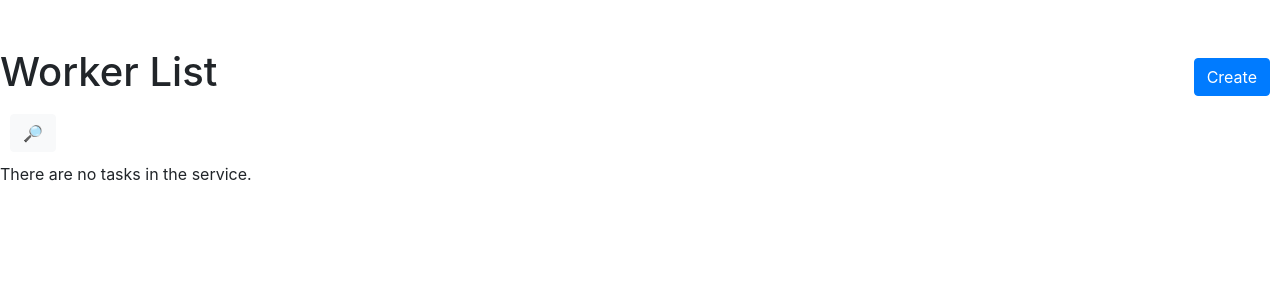
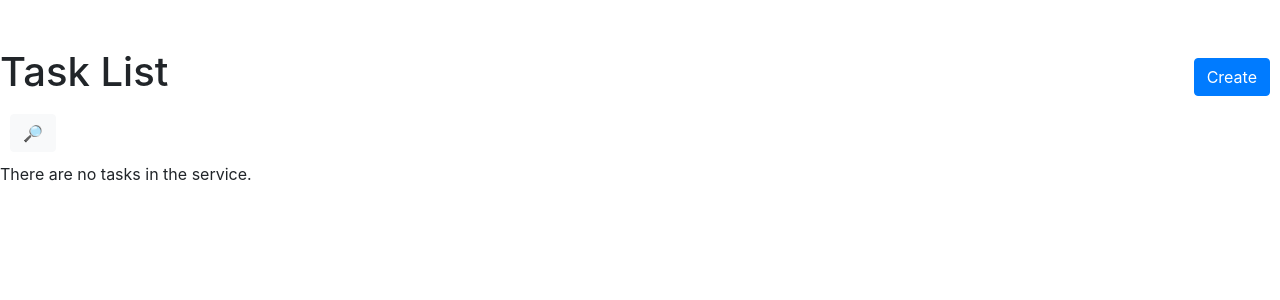
Before and after one commit to leetwinoff/team-task-manager, a Django app: page /task_list/ in a window 1280 px wide. Shown: the part 56-356 px from the top of the page. Run offline with Django 4.2, Linux system fonts and the light colour scheme; the visitor is signed in with stand-in values (Sample User, id 1); data that the repository does not hold is empty; some libraries are stand-ins or nearby versions.

Commit message:
Updated urls, added link for task assignment

```diff
--- a/tasks/models.py
+++ b/tasks/models.py
@@ -12,6 +12,11 @@ class Position(models.Model):
 class Worker(AbstractUser):
     position = models.ForeignKey(Position, on_delete=models.CASCADE, null=True)
     years_of_experience = models.IntegerField()
+
+    class Meta:
+
+        verbose_name = "worker"
+        verbose_name_plural = "workers"
 
 
 class TaskType(models.Model):
--- a/tasks/urls.py
+++ b/tasks/urls.py
@@ -16,7 +16,8 @@ from tasks.views import (
     TaskTypeListView,
     TaskTypeDetailView,
     TaskTypeUpdateView,
-    TaskTypeDeleteView, TaskUpdateView, WorkerCreateView, PositionCreateView, TaskTypeCreateView,
+    TaskTypeDeleteView, TaskUpdateView, WorkerCreateView, PositionCreateView, TaskTypeCreateView, WorkerDeleteView,
+    toggle_assign_to_task,
 )
 
 
@@ -29,10 +30,16 @@ urlpatterns = [
     path("task/create/", TaskCreateView.as_view(), name="task-create"),
     path("task/<int:pk>/update", TaskUpdateView.as_view(), name="task-update"),
     path("task/<int:pk>/delete/", TaskDeleteView.as_view, name="task-delete"),
+    path(
+        "task/<int:pk>/toggle-assign/",
+        toggle_assign_to_task,
+        name="toggle-task-assign",
+    ),
     path("worker_list/", WorkerListView.as_view(), name="worker-list"),
     path("worker/<int:pk>/", WorkerDetailView.as_view(), name="worker-detail"),
     path("worker/create/", WorkerCreateView.as_view(), name="worker-create"),
     path("worker/<int:pk>/update/", WorkerUpdateView.as_view(), name="worker-update"),
+    path("worker/<int:pk>/delete/", WorkerDeleteView.as_view(), name="worker-delete"),
     path("positions/", PositionListView.as_view(), name="positions-list"),
     path("positions/<int:pk>/", PositionDetailView.as_view(), name="positions-detail"),
     path("positions/create/", PositionCreateView.as_view(), name="position-create"),
--- a/templates/tasks/task_list.html
+++ b/templates/tasks/task_list.html
@@ -3,7 +3,7 @@
 
 {% block content %}
     <h1>
-      Worker List
+      Task List
       <a href="{% url 'tasks:task-create' %}" class="btn btn-primary link-to-page" style="float: right; margin: 10px">
         Create
       </a>
@@ -16,6 +16,7 @@
     {% if task_list %}
     <table class="table table-striped">
       <tr>
+        <th>ID</th>
         <th>Name</th>
         <th>Description</th>
         <th>Dead line date</th>
@@ -26,6 +27,7 @@
       </tr>
     {% for task in task_list %}
       <tr>
+        <td><a href="/task/{{ task.pk }}/">{{ task.id }}</a></td>
         <td>{{ task.name }}</td>
         <td>{{ task.description }}</td>
         <td>{{ task.deadline_date }}</td>
```
